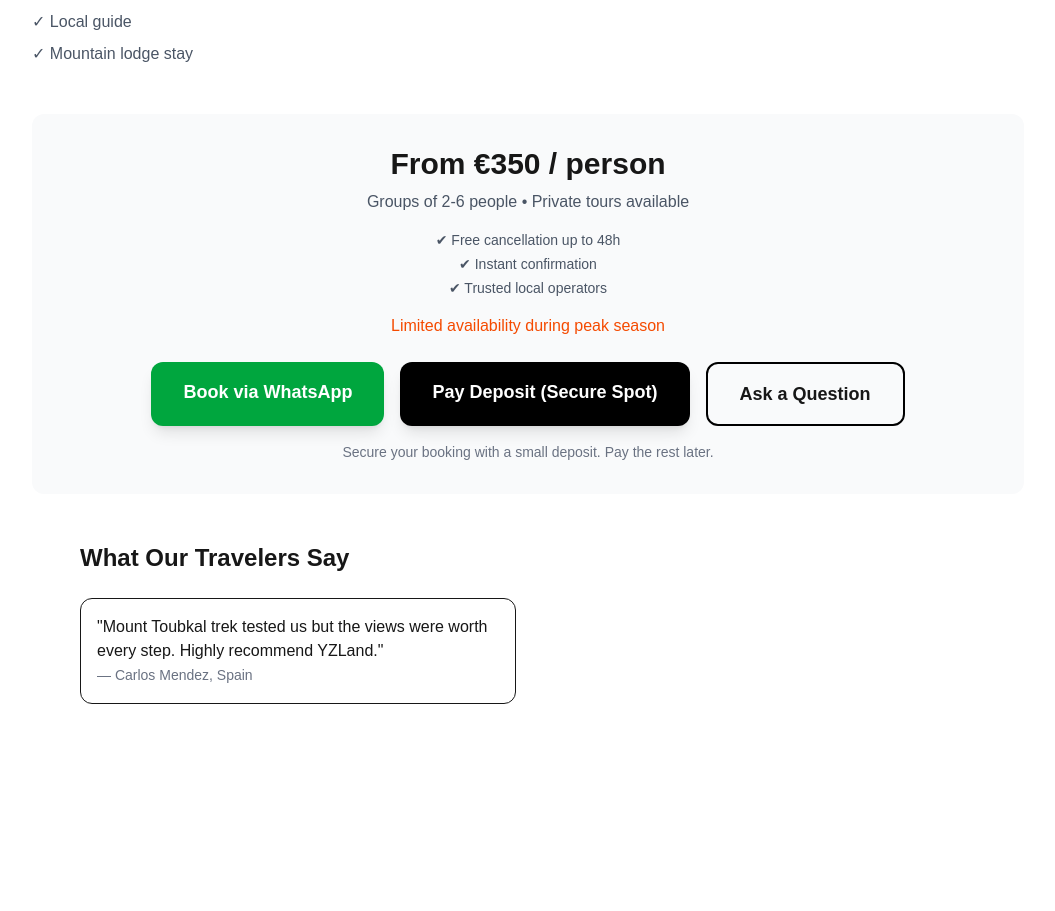
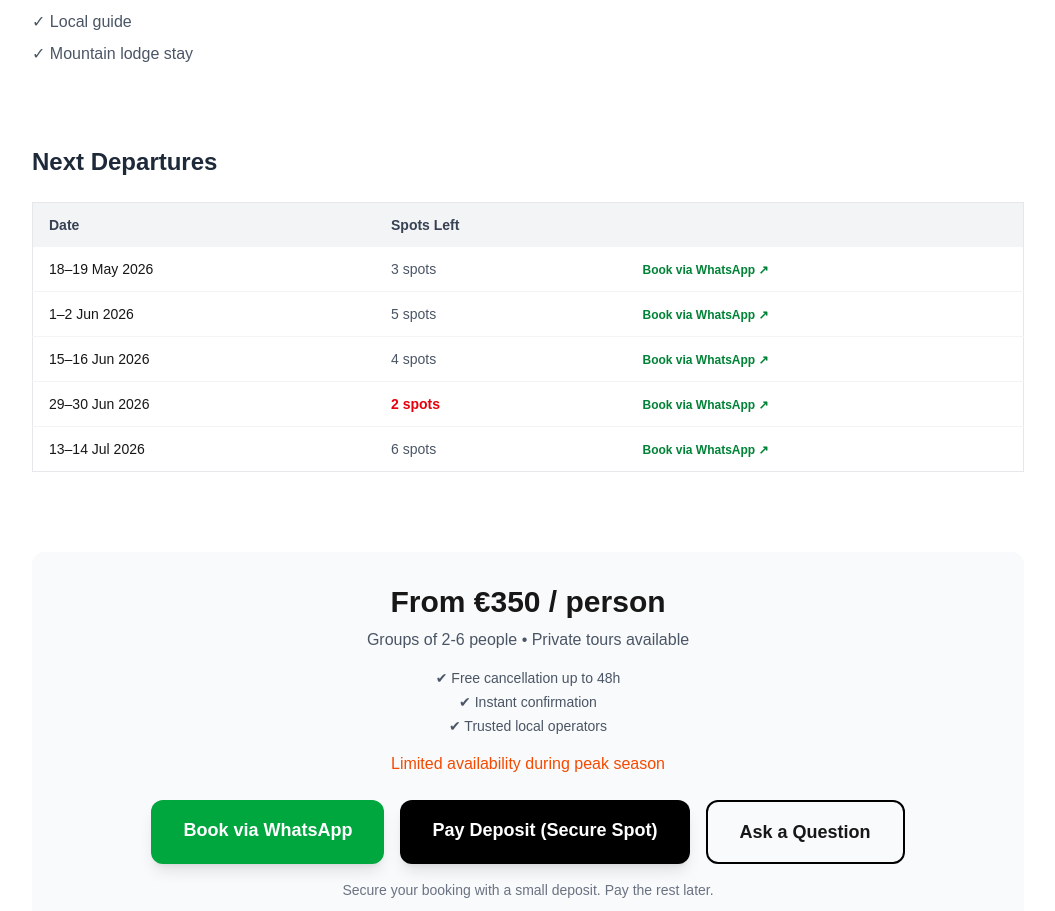
Before and after one commit to quntums/yzland-fusion, a Next.js app: page /tours/atlas-escape in a window 1280 px wide. Shown: the part 806-1717 px from the top of the page, without its empty margins (112-1167 px from the left). Before the commit the page ends 1606 px from the top, so only its background shows below. Built offline with nearby package versions, Linux system fonts and the light colour scheme.

Commit message:
Add departure dates block to all tour pages

```diff
--- a/data/atlas-escape.json
+++ b/data/atlas-escape.json
@@ -27,5 +27,32 @@
     "payment_link": "https://wa.me/212619852591?text=I'd like to secure my deposit for the Atlas Mountains Escape"
   },
   "whatsapp_message": "I want to book the Atlas Mountains Escape",
-  "subtitle": "Two days in the High Atlas — Berber villages, cedar forests, and a homestay at 2,100m."
+  "subtitle": "Two days in the High Atlas — Berber villages, cedar forests, and a homestay at 2,100m.",
+  "departures": [
+    {
+      "date": "18–19 May 2026",
+      "spots": 3,
+      "link": "https://wa.me/212619852591?text=I%20want%20to%20book%20the%20Atlas%20Mountains%20Escape%20for%2018-19%20May"
+    },
+    {
+      "date": "1–2 Jun 2026",
+      "spots": 5,
+      "link": "https://wa.me/212619852591?text=I%20want%20to%20book%20the%20Atlas%20Mountains%20Escape%20for%201-2%20June"
+    },
+    {
+      "date": "15–16 Jun 2026",
+      "spots": 4,
+      "link": "https://wa.me/212619852591?text=I%20want%20to%20book%20the%20Atlas%20Mountains%20Escape%20for%2015-16%20June"
+    },
+    {
+      "date": "29–30 Jun 2026",
+      "spots": 2,
+      "link": "https://wa.me/212619852591?text=I%20want%20to%20book%20the%20Atlas%20Mountains%20Escape%20for%2029-30%20June"
+    },
+    {
+      "date": "13–14 Jul 2026",
+      "spots": 6,
+      "link": "https://wa.me/212619852591?text=I%20want%20to%20book%20the%20Atlas%20Mountains%20Escape%20for%2013-14%20July"
+    }
+  ]
 }
--- a/data/imperial-cities.json
+++ b/data/imperial-cities.json
@@ -28,5 +28,32 @@
     "payment_link": "https://wa.me/212619852591?text=I'd like to secure my deposit for the Imperial Cities Tour"
   },
   "whatsapp_message": "I want to book the Imperial Cities Tour",
-  "subtitle": "Four days through Fes, Meknes & Marrakech — medinas, palaces, and hidden riads."
+  "subtitle": "Four days through Fes, Meknes & Marrakech — medinas, palaces, and hidden riads.",
+  "departures": [
+    {
+      "date": "22–26 May 2026",
+      "spots": 3,
+      "link": "https://wa.me/212619852591?text=I%20want%20to%20book%20the%20Imperial%20Cities%20Tour%20for%2022-26%20May"
+    },
+    {
+      "date": "5–9 Jun 2026",
+      "spots": 6,
+      "link": "https://wa.me/212619852591?text=I%20want%20to%20book%20the%20Imperial%20Cities%20Tour%20for%205-9%20June"
+    },
+    {
+      "date": "19–23 Jun 2026",
+      "spots": 4,
+      "link": "https://wa.me/212619852591?text=I%20want%20to%20book%20the%20Imperial%20Cities%20Tour%20for%2019-23%20June"
+    },
+    {
+      "date": "3–7 Jul 2026",
+      "spots": 5,
+      "link": "https://wa.me/212619852591?text=I%20want%20to%20book%20the%20Imperial%20Cities%20Tour%20for%203-7%20July"
+    },
+    {
+      "date": "17–21 Jul 2026",
+      "spots": 6,
+      "link": "https://wa.me/212619852591?text=I%20want%20to%20book%20the%20Imperial%20Cities%20Tour%20for%2017-21%20July"
+    }
+  ]
 }
--- a/data/sahara-3-days.json
+++ b/data/sahara-3-days.json
@@ -28,5 +28,32 @@
     "payment_link": "https://wa.me/212619852591?text=I'd like to secure my deposit for the Sahara 3-Day Experience"
   },
   "whatsapp_message": "I want to book the Sahara 3-Day Experience",
-  "subtitle": "Three days into Erg Chebbi — luxury camp, camel trek, and a sunrise you'll never forget."
+  "subtitle": "Three days into Erg Chebbi — luxury camp, camel trek, and a sunrise you'll never forget.",
+  "departures": [
+    {
+      "date": "15–17 May 2026",
+      "spots": 4,
+      "link": "https://wa.me/212619852591?text=I%20want%20to%20book%20the%20Sahara%203-Day%20Experience%20for%2015-17%20May"
+    },
+    {
+      "date": "29–31 May 2026",
+      "spots": 2,
+      "link": "https://wa.me/212619852591?text=I%20want%20to%20book%20the%20Sahara%203-Day%20Experience%20for%2029-31%20May"
+    },
+    {
+      "date": "12–14 Jun 2026",
+      "spots": 6,
+      "link": "https://wa.me/212619852591?text=I%20want%20to%20book%20the%20Sahara%203-Day%20Experience%20for%2012-14%20June"
+    },
+    {
+      "date": "26–28 Jun 2026",
+      "spots": 5,
+      "link": "https://wa.me/212619852591?text=I%20want%20to%20book%20the%20Sahara%203-Day%20Experience%20for%2026-28%20June"
+    },
+    {
+      "date": "10–12 Jul 2026",
+      "spots": 6,
+      "link": "https://wa.me/212619852591?text=I%20want%20to%20book%20the%20Sahara%203-Day%20Experience%20for%2010-12%20July"
+    }
+  ]
 }
--- /dev/null
+++ b/src/components/DeparturesBlock.tsx
@@ -0,0 +1,45 @@
+interface Departure {
+  date: string;
+  spots: number;
+  link: string;
+}
+
+interface DeparturesBlockProps {
+  departures: Departure[];
+}
+
+export default function DeparturesBlock({ departures }: DeparturesBlockProps) {
+  return (
+    <section className="py-8">
+      <h2 className="text-2xl font-bold text-gray-800 mb-6">Next Departures</h2>
+      <div className="overflow-x-auto">
+        <table className="w-full text-sm text-left border border-gray-200 rounded-lg">
+          <thead className="bg-gray-100 text-gray-700">
+            <tr>
+              <th className="px-4 py-3">Date</th>
+              <th className="px-4 py-3">Spots Left</th>
+              <th className="px-4 py-3"></th>
+            </tr>
+          </thead>
+          <tbody className="divide-y divide-gray-100">
+            {departures.map((d, i) => (
+              <tr key={i} className="hover:bg-gray-50">
+                <td className="px-4 py-3 font-medium">{d.date}</td>
+                <td className="px-4 py-3">
+                  <span className={d.spots <= 2 ? 'text-red-600 font-semibold' : 'text-gray-600'}>
+                    {d.spots} {d.spots === 1 ? 'spot' : 'spots'}
+                  </span>
+                </td>
+                <td className="px-4 py-3">
+                  <a href={d.link} target="_blank" className="text-green-700 font-semibold hover:underline text-xs whitespace-nowrap">
+                    Book via WhatsApp ↗
+                  </a>
+                </td>
+              </tr>
+            ))}
+          </tbody>
+        </table>
+      </div>
+    </section>
+  );
+}
--- a/src/components/TourPage.tsx
+++ b/src/components/TourPage.tsx
@@ -3,6 +3,7 @@ import { Testimonial } from '@/lib/testimonials';
 import ItineraryBlock from './ItineraryBlock';
 import IncludesBlock from './IncludesBlock';
 import TestimonialBlock from './TestimonialBlock';
+import DeparturesBlock from './DeparturesBlock';
 import CTASticky from './CTASticky';
 
 interface TourPageProps {
@@ -12,6 +13,7 @@ interface TourPageProps {
 
 export default function TourPage({ tour, testimonials }: TourPageProps) {
   const whatsappMsg = encodeURIComponent((tour as any).whatsapp_message || 'I want to book the ' + tour.title);
+  const departures = (tour as any).departures || [];
   return (
     <main className="max-w-5xl mx-auto px-4 py-12 space-y-12">
       <section>
@@ -33,6 +35,8 @@ export default function TourPage({ tour, testimonials }: TourPageProps) {
 
       <ItineraryBlock route={tour.route} />
       <IncludesBlock includes={tour.includes} />
+
+      {departures.length > 0 && <DeparturesBlock departures={departures} />}
 
       <section className="bg-gray-50 p-8 rounded-xl text-center">
         <h2 className="text-3xl font-bold">From €{tour.price_from} / person</h2>
```
